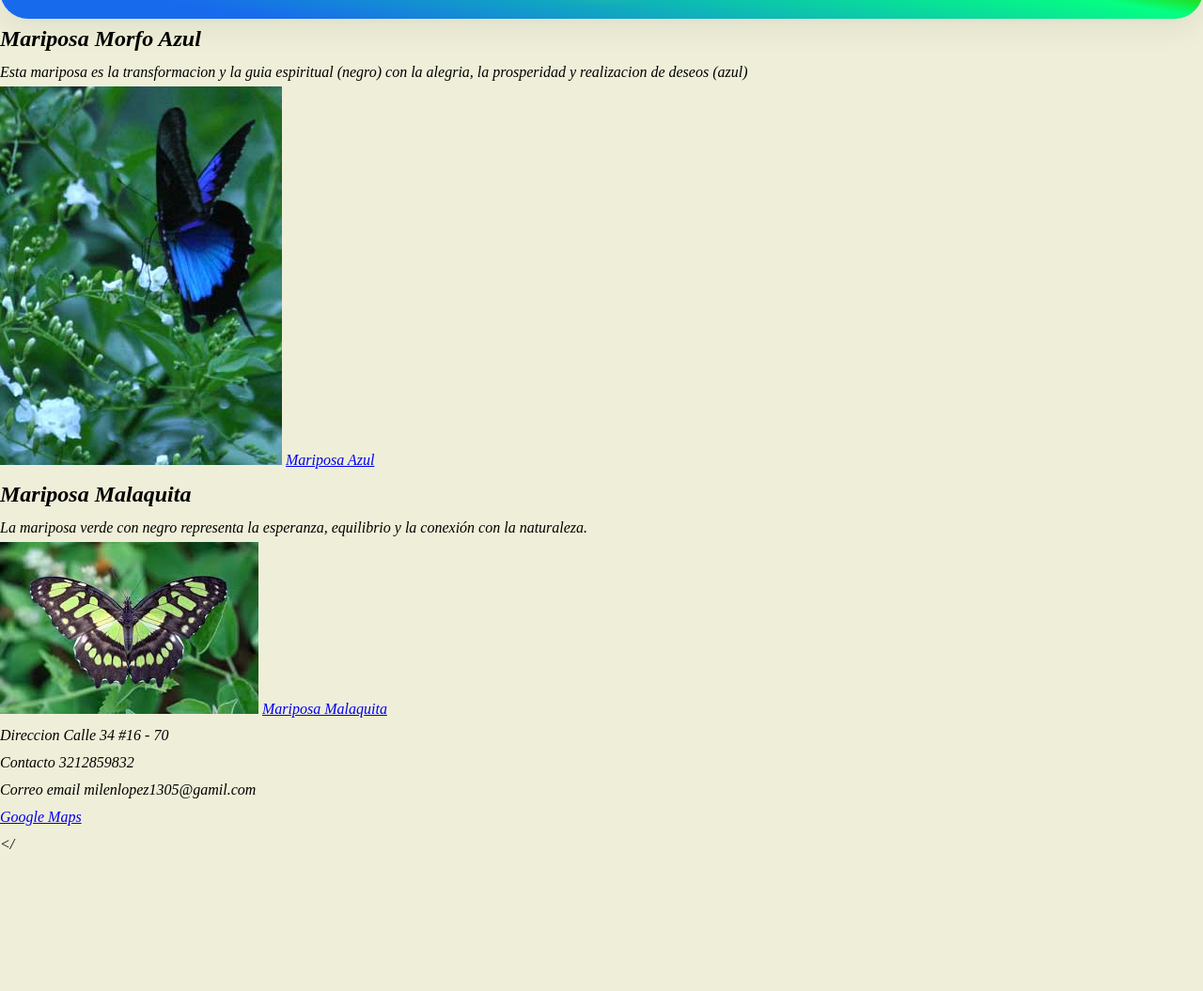
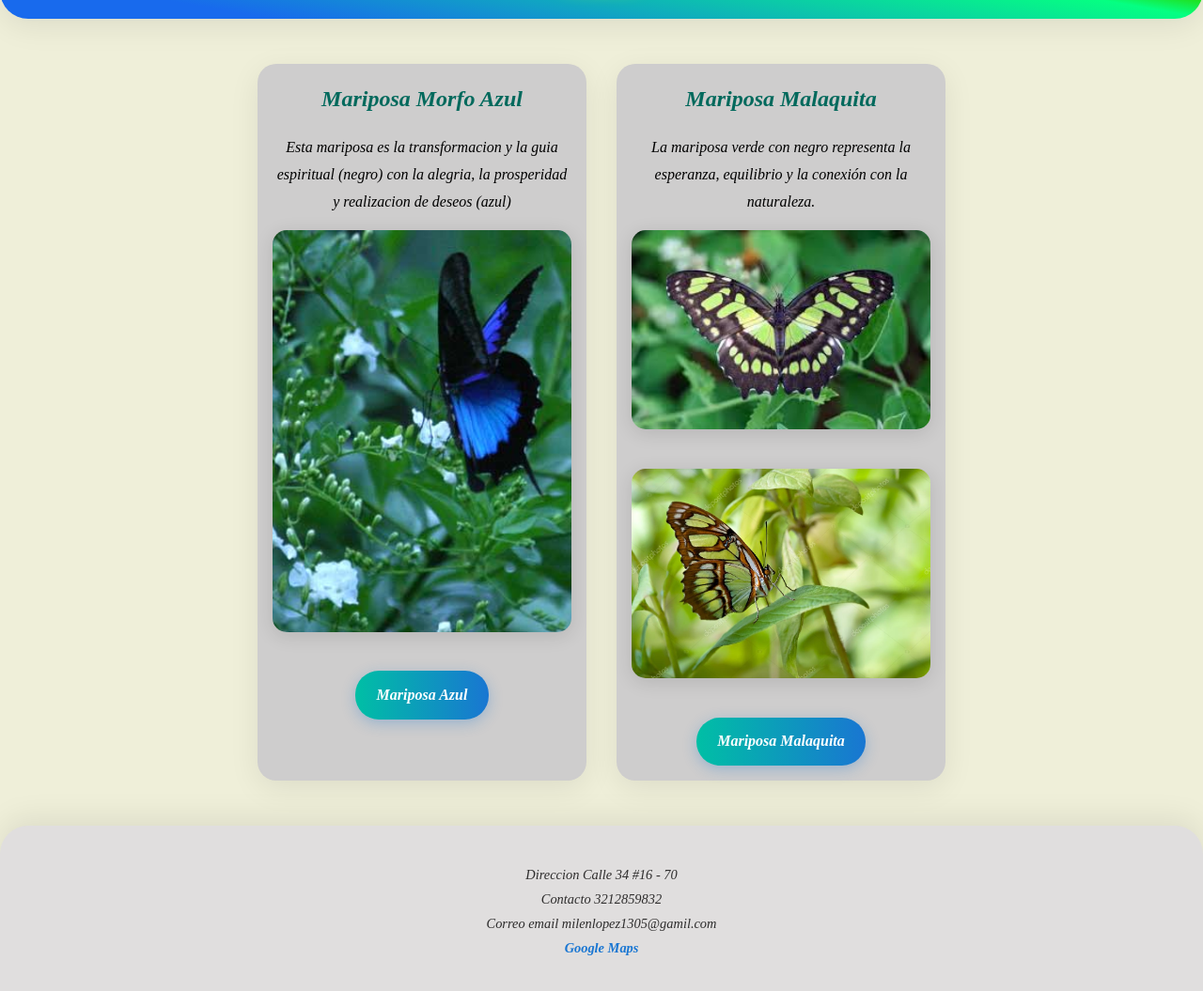
Before and after one commit to milenalop13/repocss_mile13, a plain HTML site: page index.html in a window 1280 px wide. Shown: the part 217-1272 px from the top of the page at 94% size. Before the commit the page ends 1130 px from the top, so only its background shows below. Drawn offline with Linux system fonts and the light colour scheme.

Commit message:
se terminan estilos y se agrega una imagen nueva

```diff
--- a/index.html
+++ b/index.html
@@ -22,13 +22,14 @@
         <section class="marp">
             <h2>Mariposa Morfo Azul</h2>
             <p>Esta mariposa es la transformacion y la guia espiritual (negro) con la alegria, la prosperidad y realizacion de deseos (azul)</p>
-            <img src="imgs/azul.jpg" alt="marAzul">
+            <img class="az" src="imgs/azul.jpg" alt="marAzul">
             <a class="btn" href="https://animals-howstuffworks-com.translate.goog/insects/blue-butterfly.htm?_x_tr_sl=en&_x_tr_tl=es&_x_tr_hl=es&_x_tr_pto=tc">Mariposa Azul</a>
         </section>
         <section class="verde">
             <h2>Mariposa Malaquita</h2>
             <p>La mariposa verde con negro representa la esperanza, equilibrio y la conexión con la naturaleza.</p>
             <img src="imgs/verde.jpg" alt="verde">
+            <img src="imgs/malaquita.jpg" alt="malaquita">
             <a class="btn" href="https://panama.inaturalist.org/taxa/50336-Siproeta-stelenes">Mariposa Malaquita</a>
         </section>
     </main>
@@ -39,4 +40,4 @@
         <a class="map" href="https://www.google.com/maps">Google Maps</a>
     </footer>
 </body>
-</
+</html>
--- a/styles.css
+++ b/styles.css
@@ -64,5 +64,72 @@ details a:hover{
 }
 
 .main {
+    display: flex;
+    flex-wrap: wrap;
+    justify-content: center;
+    gap: 2rem;
+    padding: 3rem 1rem;
+}
+section{
+    flex:1 1 300px;
+    max-width:350px;
+    background: #cecdcd;
+    border-radius:20px;
+    padding:1rem;
+    text-align:center;
+    box-shadow:0 8px 32px rgba(0,0,0,.08);
+    transition:transform .3s ease;
+}
+section:hover{
+    transform:translateY(-8px);
+}
+section h2{
+    text-align: center;
+    margin-bottom:1rem;
+    color:#00695c;
+}
+section img{
+    width:100%;
+    border-radius:15px;
+    margin:1rem 0;
+    box-shadow:0 4px 20px rgba(0,0,0,.12);
+}
+.btn{
+    display:inline-block;
+    margin-top:1rem;
+    padding:.7rem 1.4rem;
+    background:linear-gradient(90deg, #00bfa5 0%, #1976d2 100%);
+    color:#fff;
+    border-radius:25px;
+    text-decoration:none;
+    font-weight:600;
+    box-shadow:0 4px 15px rgba(25,118,210,.3);
+    transition:box-shadow .3s ease;
+}
+.btn:hover{
+    box-shadow:0 6px 25px rgba(25,118,210,.45);
+}
 
+.footer{
+    text-align:center;
+    padding:2.5rem 1rem;
+    background:rgb(224, 222, 222);
+    backdrop-filter:blur(10px);
+    border-radius:30px 30px 0 0;
+    box-shadow:0 -8px 32px rgba(0,0,0,.08);
+    font-size:.9rem;
+    color:#2e2d2d;
 }
+.footer a.map{
+    color:#1976d2;
+    font-weight:600;
+    text-decoration:none;
+}
+.footer a.map:hover{
+    text-decoration:underline;
+}
+
+@media(max-width:600px){
+    .header h1{font-size:2rem;}
+    .main{flex-direction:column;align-items:center;}
+}
```
Also changed, not shown: imgs/malaquita.jpg (added).
